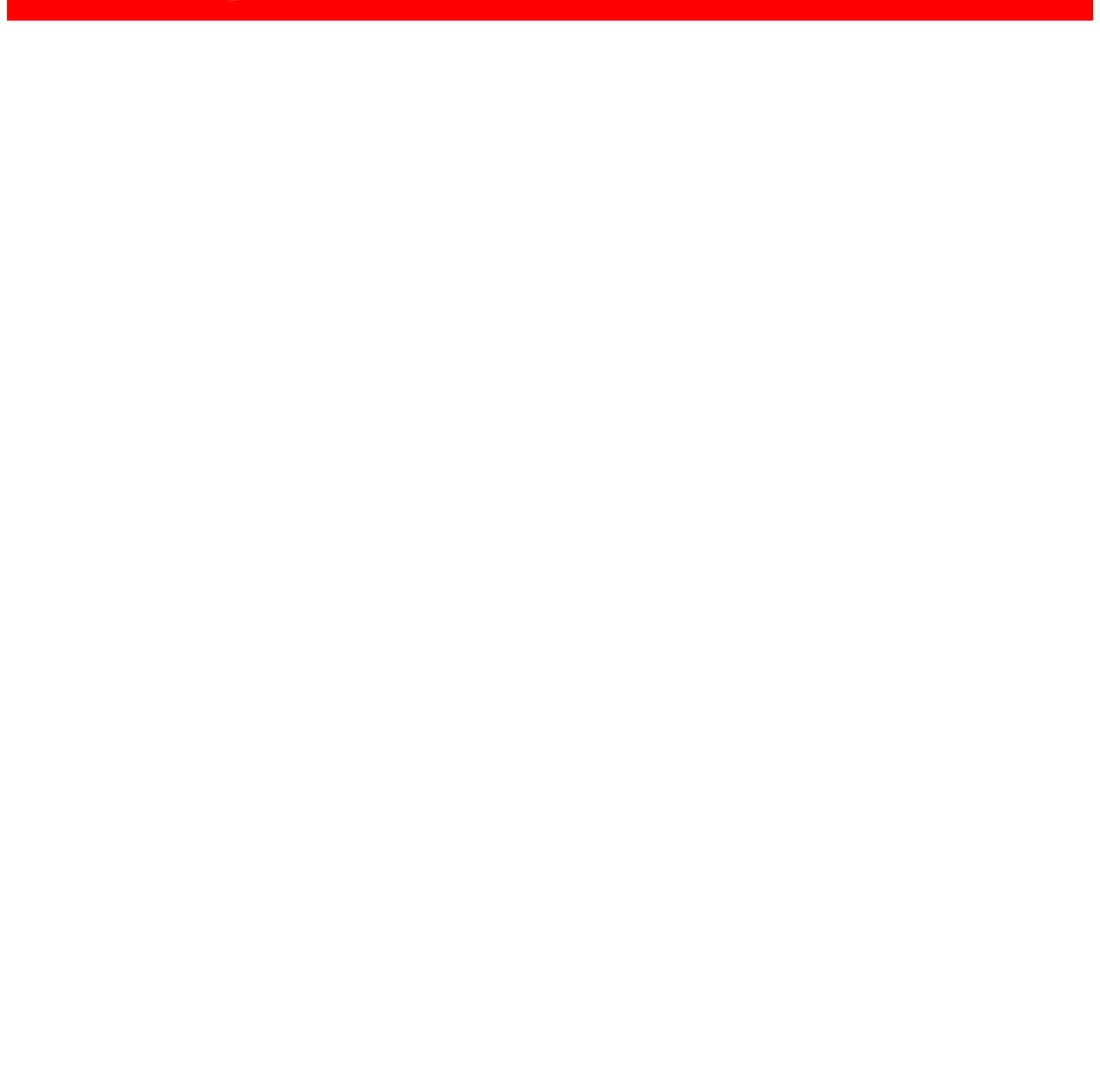
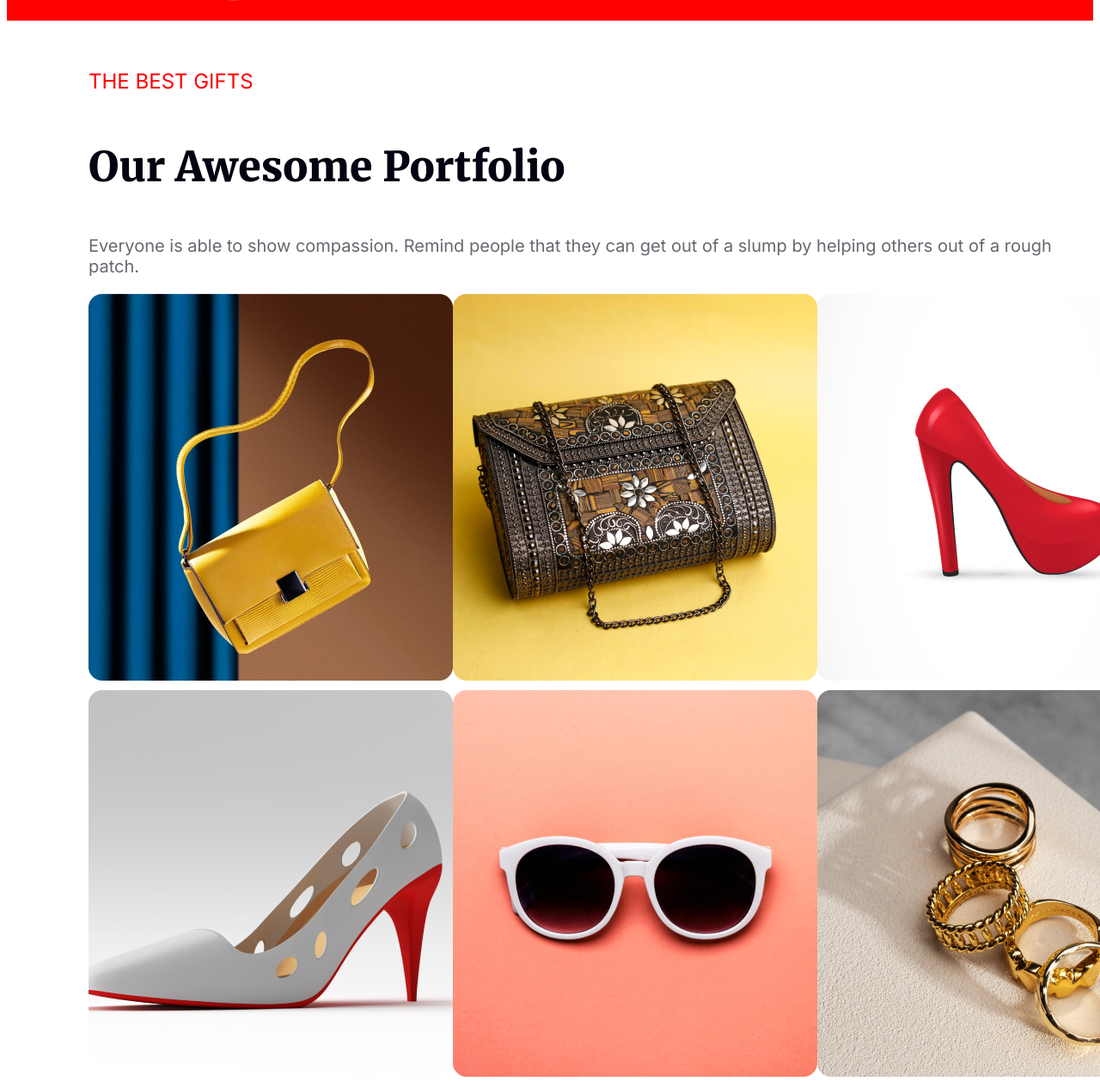
Before and after one commit to jarintasnimsinigdha/new-laptop-repo, a plain HTML site: page index.html in a window 1280 px wide. Shown: the part 4163-5421 px from the top of the page at 86% size. Before the commit the page ends 4195 px from the top, so only its background shows below. Drawn offline with Linux system fonts and the light colour scheme.

Commit message:
picture added

```diff
--- a/index.html
+++ b/index.html
@@ -86,6 +86,27 @@
             </div>
 
         </section>
+    </section>
+
+    <section class="portfolio">
+       <div class="portfolio-text">
+           <h6 class="gift">THE BEST GIFTS</h6>
+           <h3 class="Our-Awesome-Portfolio">Our Awesome Portfolio</h3>
+           <p class="Our-Awesome-Portfolio-text">Everyone is able to show compassion. Remind people that they can get out of a slump by helping others out of a rough patch.</p>
+       </div>
+    </section>
+    <section class="picture">
+       <div class="pic1">
+           <img src="resources/Rectangle 3.png" alt="">
+           <img src="resources/Rectangle 4.png" alt="">
+           <img src="resources/Rectangle 5.png" alt="">
+       </div>
+       <div class="pic2">
+           <img src="resources/Rectangle 6.png" alt="">
+           <img src="resources/Rectangle 7.png" alt="">
+           <img src="resources/Rectangle 8.png" alt="">
+       </div>
+    </section>
 
     </main>
     <footer>
--- a/style/styles.css
+++ b/style/styles.css
@@ -268,3 +268,44 @@ body {
     background-position: bottom;
     background-size: auto;
 }
+/*portfolio*/
+.gift {
+    color: #F00;
+    font-family: Inter;
+    font-size: 24px;
+    font-weight: 500;
+}
+.Our-Awesome-Portfolio {
+    color: #070211;
+    font-family: Merriweather;
+    font-size: 48px;
+    font-weight: 900;
+}
+
+.Our-Awesome-Portfolio-text {
+    color: rgba(7, 2, 17, 0.60);
+    font-family: Inter;
+    font-size: 20px;
+    font-weight: 400;
+    padding-top: 2px;
+}
+.portfolio-text{
+    margin-left: 95px;
+}
+.pic1{
+    display: flex;
+    justify-content: center;
+    justify-content: space-between;
+}
+.pic2{
+    display: flex;
+    justify-content: center;
+    justify-content: space-between;
+    padding-top: 10px;
+}
+.picture{
+    justify-content: space-between;
+    margin-left: 95px;
+    margin-right: 95px;
+    margin-bottom: 60px;
+}
```
